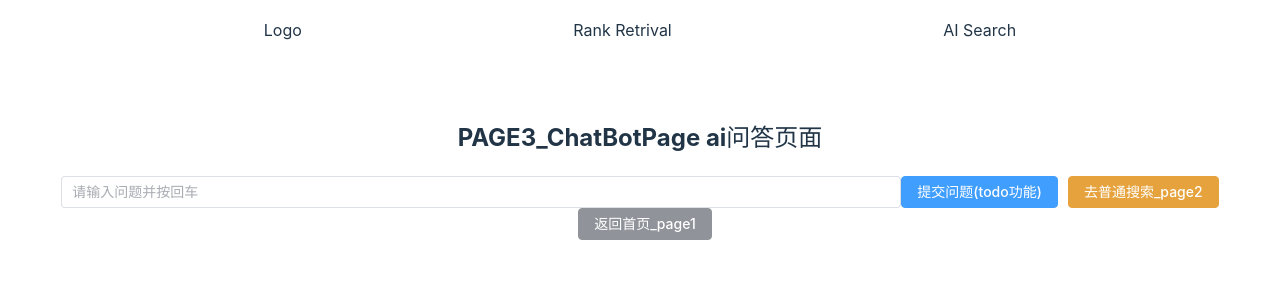
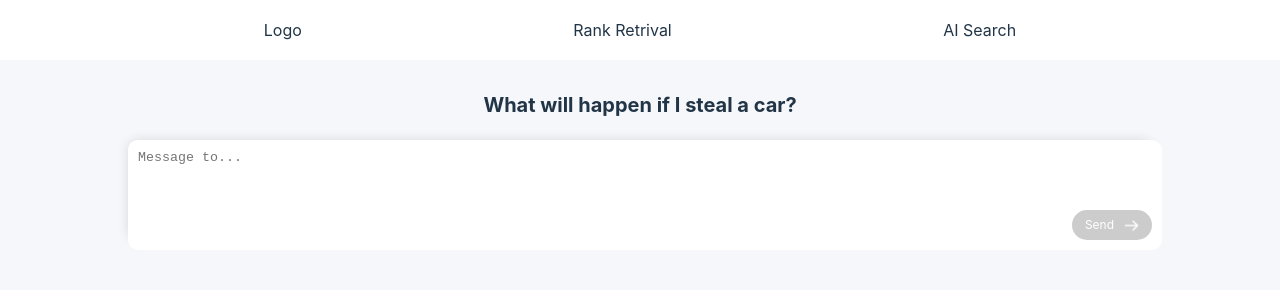
Before and after one commit to PristineZhang/case-law-frontend, a Vue app: page /chatbot in a window 1280 px wide. Shown: the top 300 px of the page. Built offline with nearby package versions, Linux system fonts and the light colour scheme.

Commit message:
finish chatbot

```diff
--- a/src/views/ChatbotPage.vue
+++ b/src/views/ChatbotPage.vue
@@ -1,68 +1,136 @@
-<!-- src/views/ChatbotPage.vue -->
 <template>
-    <div class="chatbot-container">
-      <h2>PAGE3_ChatBotPage ai问答页面</h2>
-      <el-input
-        v-model="userInput"
-        placeholder="请输入问题并按回车"
-        @keyup.enter="handleQuestion"
-        style="width: 70%;"
-      />
-      <el-button type="primary" @click="handleQuestion">提交问题(todo功能)</el-button>
-      <el-button type="warning" @click="goToSearch" style="margin-left: 10px;">去普通搜索_page2</el-button>
+    <div class="chat">
+        <div style="width: 80%;margin: 0 auto;">
+            <div style="padding-top: 30px;font-weight: bold;font-size: 20px;">What will happen if I steal a car?</div>
 
-      <el-button type="info" @click="goToHome" style="margin-left: 10px;">返回首页_page1</el-button>
 
-      <div v-if="chatHistory.length" class="chat-window">
-        <div v-for="(msg, index) in chatHistory" :key="index" class="message">
-          <p><strong>用户:</strong> {{ msg.question }}</p>
-          <p><strong>AI:</strong> {{ msg.answer }}</p>
+            <!-- 显示聊天记录 -->
+            <div class="messagesBox">
+                <div class="messageItem" v-for="(msg, index) in messages" :key="index">
+                    <div class="message">
+                        <strong>User:</strong> {{ msg }}
                     </div>
+                    <div class="message">
+                        <strong>AI:</strong> {{ getAIResponse(msg) }}
+                    </div>
+                </div>
+            </div>
+            <!-- 动态聊天部分 -->
+            <div class="search">
+                <textarea v-model="message" placeholder="Message to..."></textarea>
+                <div class="sendBtn" @click="sendMessage" :class="{ 'disabled': !message.trim() }"
+                    :disabled="!message.trim()">
+                    <span>Send</span>
+                    <img src="../assets/right.png" alt="">
+                </div>
+            </div>
+
+
         </div>
     </div>
 </template>
 
-  <script setup>
+<script>
 import { ref } from 'vue';
-  import { useRouter } from 'vue-router';
 
-  const router = useRouter();
-  const userInput = ref('');
-  const chatHistory = ref([]);
+export default {
+  name: 'ChatApp',
+  setup() {
+    // 使用 ref 来定义响应式数据
+    const message = ref('');  // 当前输入的消息
+    const messages = ref([]); // 存储所有的聊天记录
 
-  const handleQuestion = () => {
-    if (userInput.value.trim() !== '') {
-      const question = userInput.value;
-      const answer = `关于 "${question}" 的 AI 回答示例...`;
-      chatHistory.value.push({ question, answer });
-      userInput.value = '';
+    // 发送消息
+    const sendMessage = () => {
+      if (message.value.trim()) {
+        messages.value.push(message.value); // 保存用户消息
+        message.value = '';  // 清空输入框
       }
     };
 
-  const goToSearch = () => {
-    router.push('/search');
+    // 获取 AI 回复（可以根据需要扩展这个方法，模拟不同的回答逻辑）
+    const getAIResponse = (msg) => {
+      return `This is a response to: ${msg}`;
     };
 
-  const goToHome = () => {
-  router.push('/');
+    // 返回需要在模板中使用的数据和方法
+    return {
+      message,
+      messages,
+      sendMessage,
+      getAIResponse
+    };
+  }
 };
 </script>
 
 <style scoped>
-  .chatbot-container {
-    padding: 40px;
-    text-align: center;
+.chat {
+    width: 100%;
+    background-color: #F6F7FB;
+    padding-bottom: 50px;
 }
-  .chat-window {
-    margin-top: 30px;
-    border: 1px solid #ccc;
-    padding: 20px;
-    max-height: 300px;
-    overflow-y: auto;
-    background-color: #f9f9f9;
+
+.search {
+    width: 100%;
+    height: 100px;
+    background-color: #fff;
+    border-radius: 10px;
+    box-shadow: 0px 0px 12px 0 rgba(0, 0, 0, 0.12);
+    position: relative;
+    margin-top: 20px;
 }
+
+.search textarea {
+    border: none;
+    outline: none;
+    padding: 10px 0 0 10px;
+    border-radius: 10px;
+    resize: none;
+    width: 100%;
+    height: 100%;
+}
+
+.sendBtn {
+    width: 80px;
+    height: 30px;
+    background-color: #4F80F9;
+    display: flex;
+    justify-content: center;
+    align-items: center;
+    color: #fff;
+    border-radius: 50px;
+    position: absolute;
+    bottom: 0;
+    right: 0;
+    font-size: 12px;
+    cursor: pointer;
+}
+
+.sendBtn.disabled {
+    background-color: #ccc;
+    cursor: not-allowed;
+}
+
+.sendBtn img {
+    width: 15px;
+    margin-left: 10px;
+}
+
+.messagesBox {
+    margin-top: 20px;
+}
+
+.messageItem {
+    background-color: #fff;
+    padding: 10px;
+    margin-bottom: 10px;
+    border-radius: 5px;
+    box-shadow: 0 0 5px rgba(0, 0, 0, 0.1);
+}
+
 .message {
-    margin-bottom: 15px;
-    text-align: left;
+    font-size: 14px;
+    margin-bottom: 5px;
 }
 </style>
```
Lines whose indentation alone changed are shown as unchanged.
